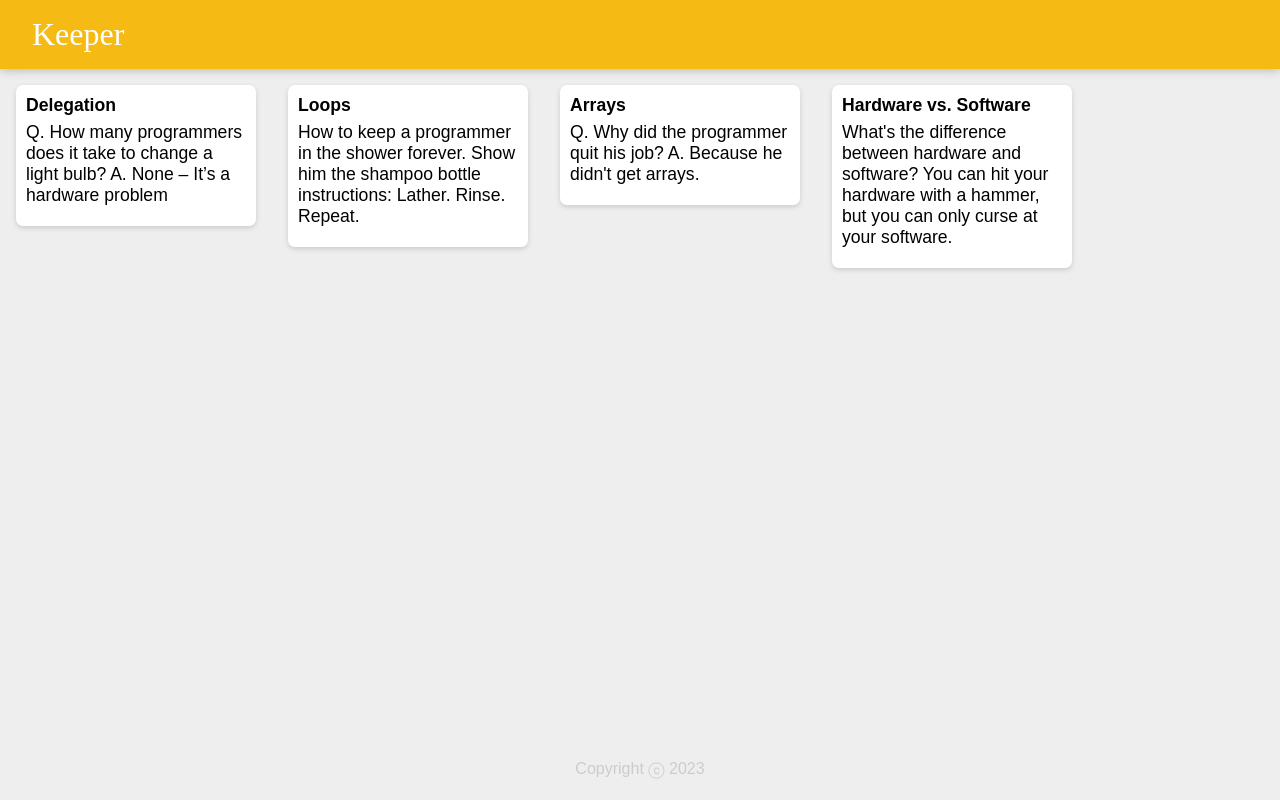
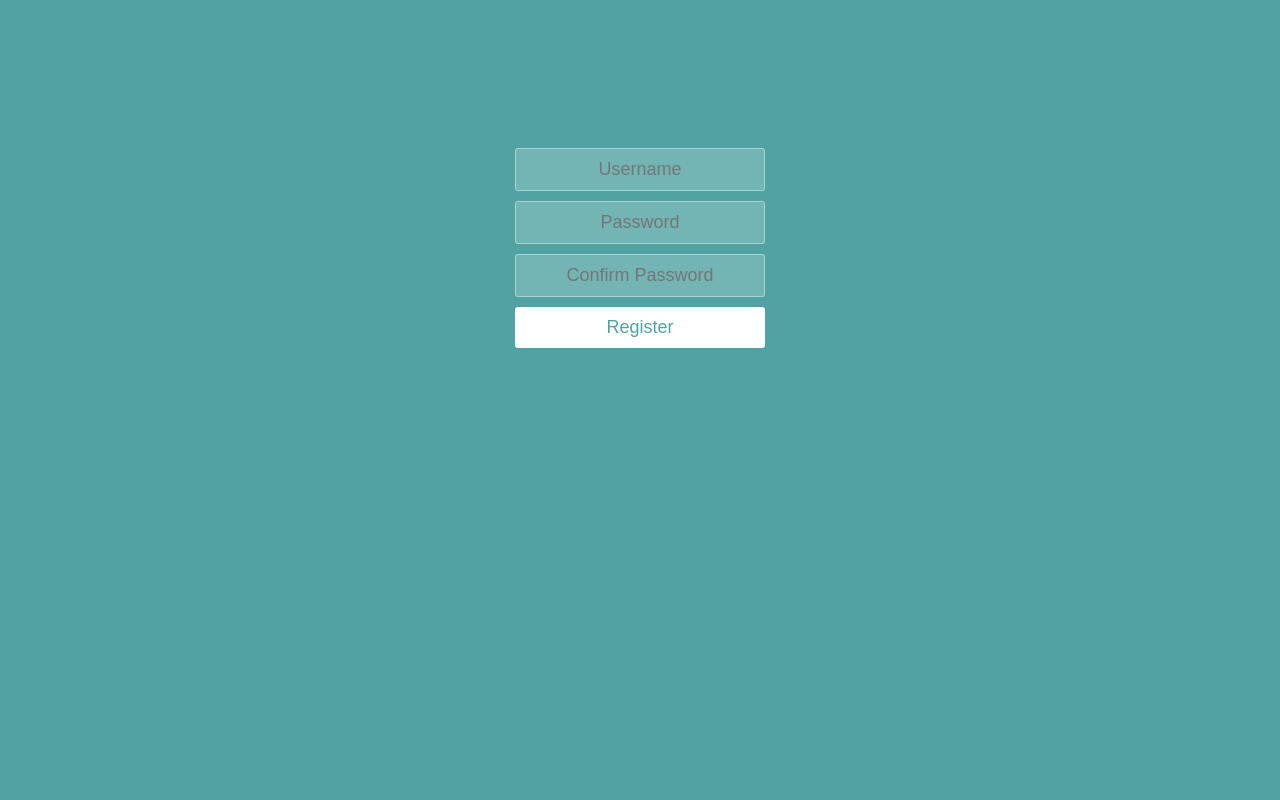
Before and after one commit to Abhilash4597/Javascript, a React (Vite) app in the folder React notes/: page / in a window 1280 px wide. Built offline with nearby package versions, Linux system fonts and the light colour scheme.

Commit message:
conditional rendering practice

```diff
--- a/React notes/src/App.jsx
+++ b/React notes/src/App.jsx
@@ -1,16 +1,21 @@
 import React from 'react';
-import './keeper.css';
-import Header from './Keeper-App/Header';
-import Footer from './Keeper-App/Footer';
-import Note from './Keeper-App/Note';
-import data from './Keeper-App/Data';
+import Form from './Conditional-rendering/Form';
+import './Form.css'
+// import './keeper.css';
+// import Header from './Keeper-App/Header';
+// import Footer from './Keeper-App/Footer';
+// import Note from './Keeper-App/Note';
+// import data from './Keeper-App/Data';
 
 function App() {
   return (
     <>
-      <Header />
+      {/* <Header />
       <Note data={ data } />
-      <Footer />
+      <Footer /> */}
+      <div className="container">
+        <Form />
+      </div>
     </>
   );
 }
--- /dev/null
+++ b/React notes/src/Conditional-rendering/Form.jsx
@@ -0,0 +1,12 @@
+import React from 'react'
+
+export default function Form() {
+  return (
+    <form className="form">
+      <input type="text" placeholder="Username" />
+      <input type="password" placeholder="Password" />
+      <input type="password" placeholder="Confirm Password" />
+      <button type="submit">Register</button>
+    </form>
+  );
+}
--- /dev/null
+++ b/React notes/src/Form.css
@@ -0,0 +1,59 @@
+* {
+  box-sizing: border-box;
+  margin: 0;
+  padding: 0;
+  font-weight: 300;
+}
+
+body {
+  font-family: "Source Sans Pro", sans-serif;
+  color: white;
+  font-weight: 300;
+  background: #50a3a2;
+  width: 100%;
+  height: 100%;
+}
+
+.container {
+  margin: 10% auto;
+  text-align: center;
+}
+
+.container h1 {
+  font-size: 40px;
+  font-weight: 200;
+}
+
+form {
+  padding: 20px 0;
+  display: flex;
+  flex-direction: column;
+  justify-content: center;
+  align-items: center;
+}
+
+form input {
+  border: 1px solid rgba(252, 252, 252, 0.4);
+  background-color: rgba(252, 252, 252, 0.2);
+  width: 250px;
+  border-radius: 3px;
+  font-family: "Source Sans Pro", sans-serif;
+  padding: 10px 15px;
+  margin: 0 auto 10px auto;
+  text-align: center;
+  font-size: 18px;
+  color: white;
+  font-weight: 300;
+}
+
+form button {
+  outline: 0;
+  background-color: white;
+  border: 0;
+  padding: 10px 15px;
+  color: #50a3a2;
+  border-radius: 3px;
+  width: 250px;
+  font-size: 18px;
+  cursor: pointer;
+}
```
